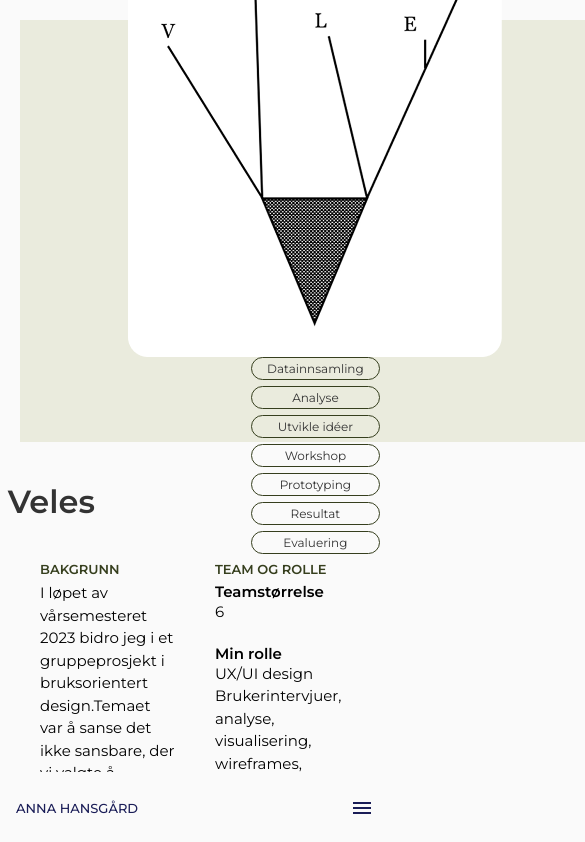
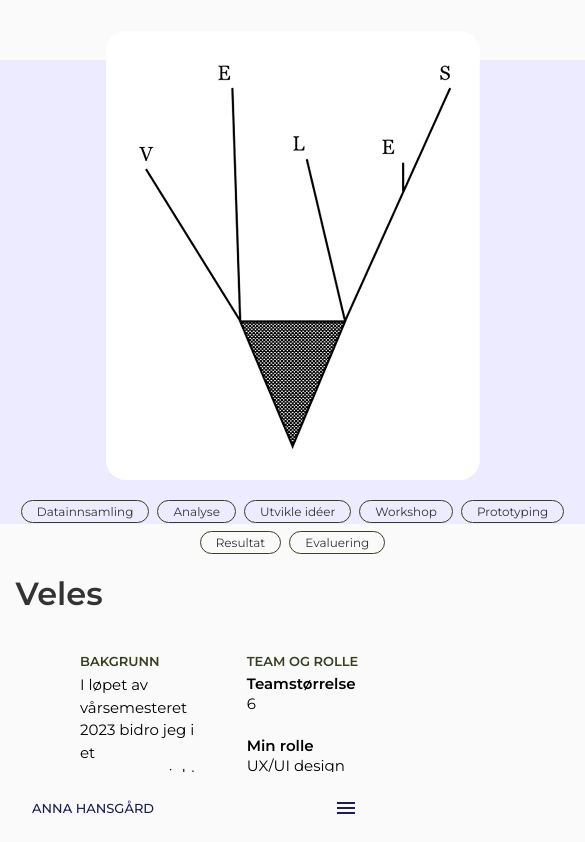
Before and after one commit to ahansg/portfolio10.0, a React (Create React App) app: page /Veles in a window 390 px wide. Shown: the top 842 px of the page, 585 px wide, since content can reach past the window. Built offline with nearby package versions, Linux system fonts and the light colour scheme; a web font is replaced by a local one.

Commit message:
endringer til mindre skjermer

```diff
--- a/src/App.css
+++ b/src/App.css
@@ -186,49 +186,3 @@ img {
   align-items: center;
   gap: 8px;
 }
-
-/*===========BREAKPOINTS ============*/
-/*For large devices*/
-@media screen and (max-width: 992px) {
-  .container {
-    margin-left: var(--mb-1);
-    margin-right: var(--mb-1);
-  }
-
-  .button {
-    padding: 1rem 1.75rem;
-  }
-  .button__icon {
-    width: 22px;
-    height: 22px;
-  }
-}
-
-/*for medium devices*/
-@media screen and (max-width: 768px) {
-  body {
-    margin: 0 0 var(--header-height) 0;
-  }
-
-  .section {
-    padding: 2rem 0 4rem;
-  }
-
-  .section__subtitle {
-    margin-bottom: var(--mb-3);
-  }
-}
-
-@media screen and (max-width: 576px) {
-}
-
-/*for small devices*/
-@media screen and (max-width: 350px) {
-  :root {
-    --big-font-size: 2.25rem;
-  }
-  .container {
-    margin-left: var(--mb-0-75);
-    margin-right: var(--mb-0-75);
-  }
-}
--- a/src/components/about/HobbyGrids.css
+++ b/src/components/about/HobbyGrids.css
@@ -11,6 +11,14 @@
 @media (max-width: 1200px) {
   .masonry-container {
     column-count: 3; /* Færre kolonner på mindre skjermer */
+  }
+  .masonry-container {
+    column-count: 4; /* Antall kolonner */
+    column-gap: 10px; /* Avstand mellom kolonnene */
+    padding: 0 3rem; /* Fjern padding */
+    margin: 0 auto; /* Sentrer containeren */
+    width: 100%; /* Bruk hele bredden av skjermen */
+    max-width: 1200px; /* Valgfritt: Begrens maksimal bredde for store skjermer */
   }
 }
 
--- a/src/components/about/about.css
+++ b/src/components/about/about.css
@@ -89,15 +89,16 @@
 
 /*===========BREAKPOINTS ============*/
 
-/*
+@media screen and (max-width: 1200px) {
+  .about_container {
+    max-width: 1000px; /* Hindrer at innholdet blir for bredt */
+    padding: 0 3rem; /* Gir mer luft på sidene */
+    margin: 0 auto; /* Sentrerer innholdet */
+  }
 
-@media screen and (max-width: 992px) {
-  .about_container {
-    grid-template-columns: 1fr;
-    row-gap: 2.5rem;
-  }
   .about__img {
-    width: 220px;
+    max-width: 100%; /* Sørger for at bildet ikke overskrider containeren */
+    height: auto; /* Beholder bildeproposjoner */
   }
   .about__box {
     padding: 0.75rem 0.5rem;
@@ -118,7 +119,7 @@
     row-gap: 2.5rem;
   }
 }
-*/
+
 @media screen and (max-width: 768px) {
   .about_margin_top {
     margin-top: 100px;
--- a/src/components/header/header.css
+++ b/src/components/header/header.css
@@ -13,6 +13,7 @@
   justify-content: space-between;
   align-items: center;
   column-gap: 1rem;
+  padding: 0 2rem;
 }
 
 .nav__logo,
@@ -124,6 +125,14 @@
   .nav__toggle {
     display: block;
   }
+
+  .nav {
+    height: calc(var(--header-height) + 1.5rem);
+    display: flex;
+    justify-content: space-between;
+    align-items: center;
+    column-gap: 1rem;
+  }
 }
 
 /*for small devices*/
--- a/src/components/projects/DissimilisOnsker.jsx
+++ b/src/components/projects/DissimilisOnsker.jsx
@@ -179,13 +179,13 @@ const DissimilisOnsker = () => {
             <ZoomableImageGallery id="2" />
 
             <div className="button_container">
-              <Link to="/project4" className="button-link">
+              <Link to="/ExperisOnsker" className="button-link">
                 <button className="button">Til Experis' ønsker</button>
               </Link>
             </div>
 
             <div className="button_container">
-              <Link to="/project5" className="button-link">
+              <Link to="/DissimilisDesignsystem" className="button-link">
                 <button className="button">Designsystem</button>
               </Link>
             </div>
--- a/src/components/projects/Veles.jsx
+++ b/src/components/projects/Veles.jsx
@@ -180,22 +180,8 @@ const Veles = () => {
             </div>
           </div>
 
-          <div className="image_right_margin">
+          <div className="image_right_margin picture_padding_top">
             <ZoomableImageGallery id="77" />
-          </div>
-        </div>
-        {/*MÅ LEGGE INN RIKTIGE LENKER */}
-        <div className="grid_container_buttons">
-          <div className="button_container">
-            <Link to="/project4" className="button-link">
-              <button className="button_Veles">Til Nettside</button>
-            </Link>
-          </div>
-
-          <div className="button_container">
-            <Link to="/project5" className="button-link">
-              <button className="button_Veles">Video</button>
-            </Link>
           </div>
         </div>
 
--- a/src/components/projects/project.css
+++ b/src/components/projects/project.css
@@ -551,7 +551,6 @@
 
 @media screen and (max-width: 768px) {
   .top_section {
-    margin: 20px;
     padding: 15px;
   }
 
@@ -606,14 +605,14 @@
   .button_container {
     display: flex;
     justify-content: center;
-    gap: 8px;
+    gap: 6px;
   }
 
   .scroll_button {
-    padding: 10px 20px;
+    padding: 8px 20px;
     font-size: var(--smaller-font-size);
     color: var(--title-color);
-    border: 0.8px solid #000000;
+    border: 0.3px solid #000000;
     border-radius: 20px;
     cursor: pointer;
     transition: background-color 0.3s ease;
@@ -625,7 +624,7 @@
     color: var(--title-color);
     border: 1px solid #363f1e;
     background-color: transparent; /* Gjør bakgrunnen gjennomsiktig */
-    border-radius: 25px;
+    border-radius: 15px;
     cursor: pointer;
     transition: background-color 0.3s ease, color 0.3s ease;
   }
@@ -713,7 +712,7 @@
   }
 }
 
-@media screen and (max-width: 480px) {
+@media screen and (max-width: 640px) {
   .horizontal_line {
     border: 0;
     border-top: 2px solid #8e8e8e; /* Tynn svart linje */
@@ -723,22 +722,21 @@
   }
   .top_section {
     background-color: #ecebff; /* Lys lilla bakgrunn */
-    text-align: center;
+    height: 55vh; /* Dekker hele skjermen */
+    width: 100vw; /* Full bredde */
     display: flex;
     flex-direction: column;
     align-items: center;
     justify-content: center;
-    height: 50vh; /* Dekker hele skjermen */
-    width: 70vh; /* Full bredde */
-    padding: 20px; /* Hindrer at innholdet går helt til kanten */
-    box-sizing: border-box; /* Inkluderer padding i total bredde/høyde */
+    /* Hindrer at innholdet går helt til kanten */
   }
 
   .top_image {
-    max-width: 100%; /* Unngå at bildet blir for bredt på store skjermer */
+    max-width: 80%; /* Unngå at bildet blir for bredt */
     height: auto; /* Bevarer bildeforholdet */
+    margin: 0 auto; /* Sentrerer bildet */
     display: block;
-    margin: 0 auto; /* Sentrerer bildet */
+    padding-bottom: 20px;
   }
 
   .grid-container1 {
@@ -787,8 +785,8 @@
   }
 
   .button_container {
-    flex-direction: column;
-    gap: 10px;
+    flex-direction: row;
+    gap: 7px;
   }
 
   .project_margin_top_container {
@@ -806,19 +804,25 @@
 
   /*BUTTONS*/
   .button_container {
-    display: flex;
+    flex-direction: row;
+    flex-wrap: wrap;
     justify-content: center;
-    gap: 6px;
   }
 
   .scroll_button {
-    padding: 2px 10px;
-    font-size: var(--smaller-font-size);
-    color: var(--title-color);
+    padding: 8px 16px; /* Bedre avstand inni knappene */
+    font-size: 0.7rem; /* Liten justering for bedre lesbarhet */
+    border-radius: 20px; /* Gjør dem mykere */
     border: 1px solid #000000;
-    border-radius: 20px;
     cursor: pointer;
-    transition: background-color 0.3s ease;
+    transition: all 0.3s ease-in-out;
+  }
+
+  .scroll_button:hover {
+    background-color: #1a1d57;
+    color: white;
+    transform: scale(1.05); /* Liten forstørrelse ved hover */
+    box-shadow: 3px 3px 8px rgba(0, 0, 0, 0.2);
   }
 
   .scroll_button_Veles {
@@ -830,10 +834,6 @@
     border-radius: 25px;
     cursor: pointer;
     transition: background-color 0.3s ease, color 0.3s ease;
-  }
-
-  .scroll_button:hover {
-    background-color: #a0a0a0;
   }
 
   .button_Veles {
@@ -914,3 +914,118 @@
     max-width: 100%; /* Sikrer at knappen ikke blir for bred */
   }
 }
+
+@media screen and (max-width: 490px) {
+  .top_section {
+    background-color: #ecebff; /* Lys lilla bakgrunn */
+    height: 55vh; /* Dekker hele skjermen */
+    width: 150vw; /* Full bredde */
+    display: flex;
+    flex-direction: column;
+    align-items: center;
+    justify-content: center;
+    /* Hindrer at innholdet går helt til kanten */
+  }
+
+  .top_image {
+    max-width: 80%; /* Unngå at bildet blir for bredt */
+    height: auto; /* Bevarer bildeforholdet */
+    margin: 0 auto; /* Sentrerer bildet */
+    display: block;
+    padding-bottom: 20px;
+  }
+
+  .button_container {
+    flex-direction: row;
+    flex-wrap: wrap;
+    justify-content: center;
+  }
+
+  .scroll_button {
+    padding: 8px 16px; /* Bedre avstand inni knappene */
+    font-size: 0.7rem; /* Liten justering for bedre lesbarhet */
+    border-radius: 20px; /* Gjør dem mykere */
+    border: 1px solid #000000;
+    cursor: pointer;
+    transition: all 0.3s ease-in-out;
+  }
+
+  .scroll_button:hover {
+    background-color: #1a1d57;
+    color: white;
+    transform: scale(1.05); /* Liten forstørrelse ved hover */
+    box-shadow: 3px 3px 8px rgba(0, 0, 0, 0.2);
+  }
+
+  /*Margin på det øverste avsnittet */
+  .project-margin-between-items {
+    margin-top: 80px;
+  }
+
+  .project_margin_top_container {
+    margin-inline-start: 4%;
+    margin-inline-end: 4%;
+    padding-top: 10px;
+    padding-bottom: 40px;
+  }
+
+  /*Margin på sidene til resten av prosjektet */
+  .project_margin_container {
+    margin-inline-start: 1%;
+    margin-inline-end: 1%;
+  }
+
+  .project_container {
+    display: grid;
+    grid-template-columns: 1fr 1fr;
+    gap: 10px;
+  }
+
+  /* Flexbox for å plassere overskrift og pil på samme linje */
+  .grid-container1 {
+    display: grid;
+    grid-template-columns: 1fr 1fr; /* Two equal columns */
+    grid-auto-rows: auto; /* Automatically adjust row height */
+    row-gap: 10px;
+    column-gap: 50px;
+    margin: 0 auto;
+    padding-left: 80px; /* Optional: Add padding to prevent content touching edges */
+    padding-right: auto;
+  }
+
+  /*to kolonner*/
+  .grid-container4 {
+    display: grid;
+    grid-template-columns: 1fr 1fr; /* Two equal columns */
+    grid-auto-rows: auto; /* Automatically adjust row height */
+    row-gap: 20px;
+    column-gap: 80px;
+    justify-items: start; /* Center items horizontally within the grid cells */
+    margin: 0 auto;
+    padding-left: 100px; /* Optional: Add padding to prevent content touching edges */
+    padding-right: 100px;
+  }
+
+  .grid-container5 {
+    display: grid;
+    grid-template-columns: 1fr 1fr 1fr 1fr; /* Three equal columns */
+    grid-auto-rows: auto; /* Automatically adjust row height */
+    gap: 20px; /* Space between grid items */
+    text-align: center; /* Center text horizontally */
+    justify-items: center; /* Center content horizontally in the grid cells */
+  }
+
+  .margin_picture_text {
+    margin-left: 180px;
+  }
+
+  .padding_image {
+    margin-left: 300px;
+    margin-right: 300px;
+  }
+
+  .button_container {
+    display: flex;
+    gap: 8px;
+  }
+}
```
Also changed, not shown: src/components/portfolio/portfolio.css (+30 -0 lines).
